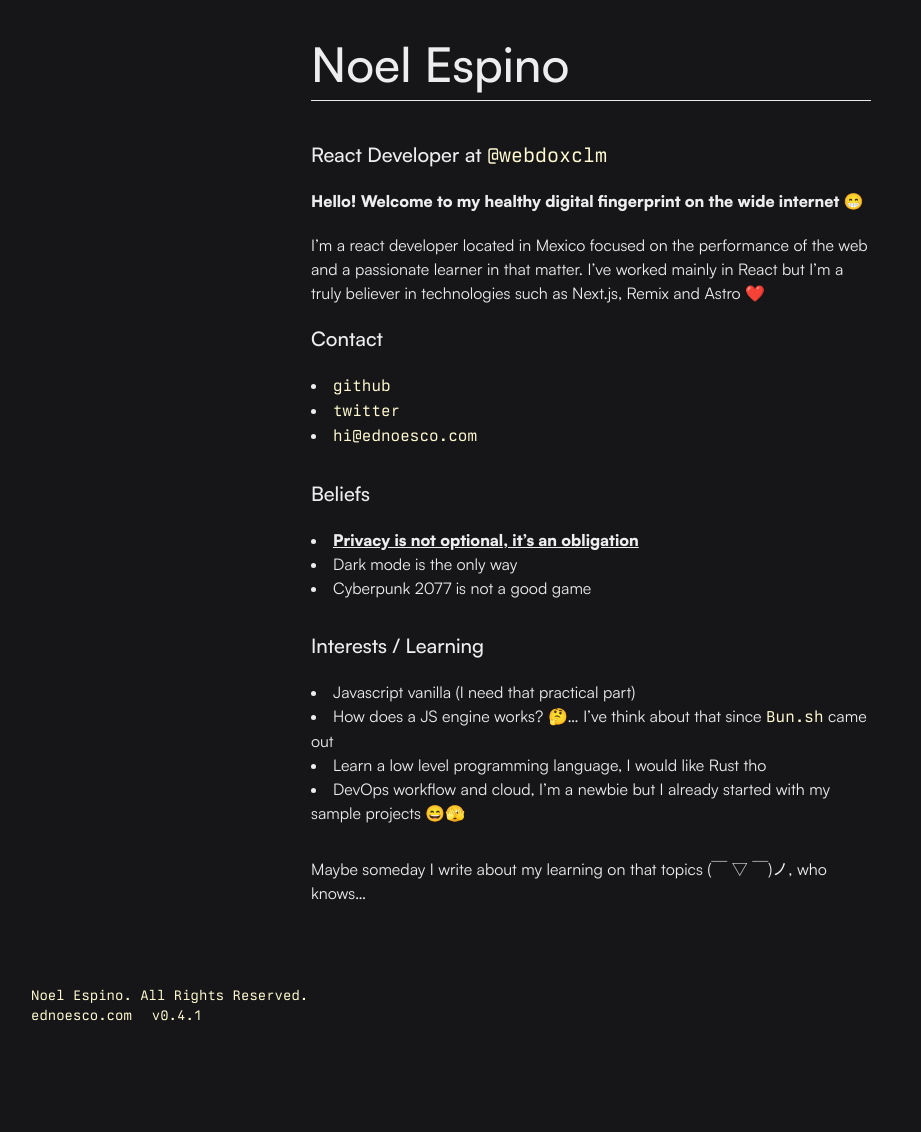
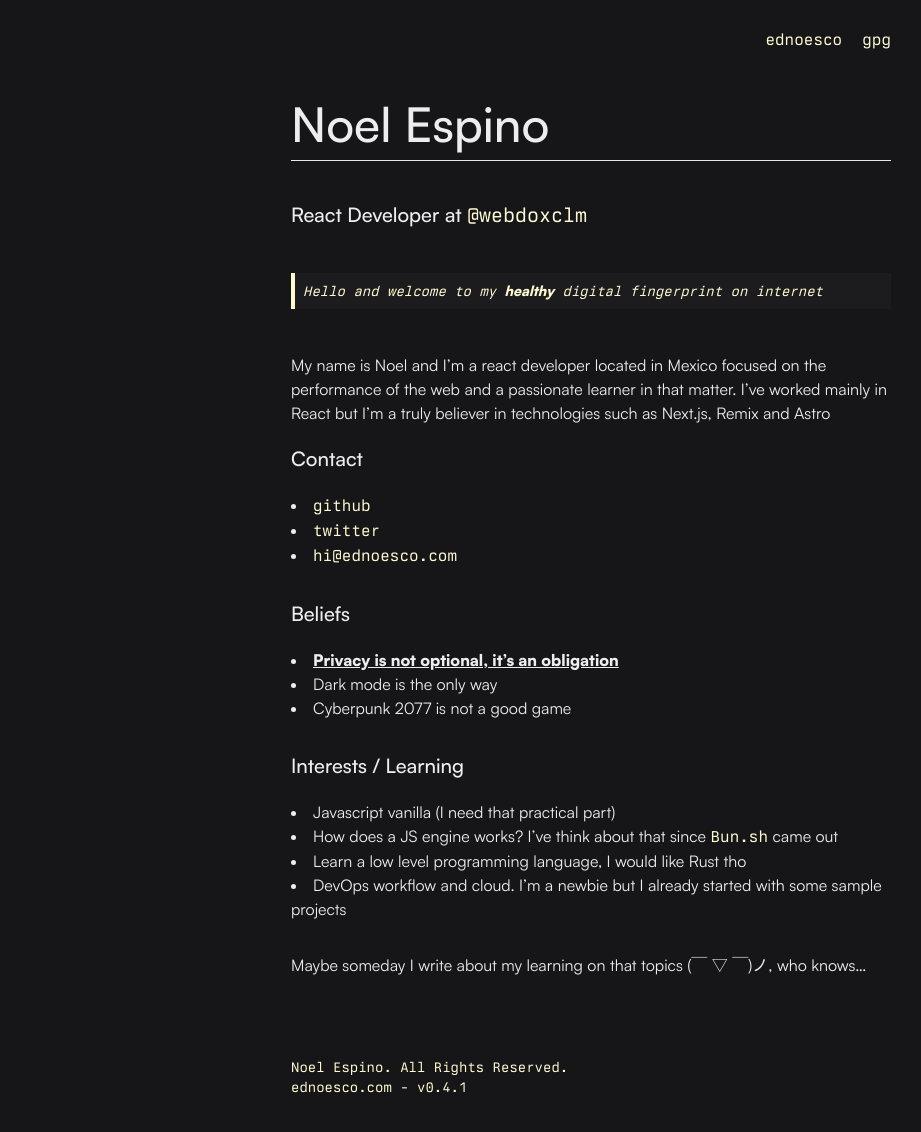
Before and after one commit to slingercode/ednoesco.com, an Astro site: page / in a window 1280 px wide. Shown: the whole page, without its empty margins (49-970 px from the left). Before the commit the page ends 1045 px from the top, so only its background shows below. Built offline with nearby package versions, Linux system fonts and the light colour scheme; Astro itself is replaced by a stand-in of ours.

Commit message:
Improve introduction and paddings

```diff
--- a/src/components/footer.astro
+++ b/src/components/footer.astro
@@ -1,10 +1,4 @@
-<footer
-  class="px-5 md:px-20 py-2 md:py-5 font-mono text-sm text-ednoesco-accent-high"
->
+<footer class="py-2 md:py-5 font-mono text-sm text-ednoesco-accent-high">
   <p>Noel Espino. All Rights Reserved.</p>
-
-  <div class="flex">
-    <p>ednoesco.com</p>
-    <p class="ml-5">v0.4.1</p>
-  </div>
+  <p>ednoesco.com - v0.4.1</p>
 </footer>
--- /dev/null
+++ b/src/components/header.astro
@@ -0,0 +1,15 @@
+<header class="w-full flex justify-end py-2">
+  <a
+    href="/"
+    class="pr-5 font-mono text-ednoesco-accent-high hover:text-ednoesco-accent-low hover:underline"
+  >
+    ednoesco
+  </a>
+
+  <a
+    href="/gpg"
+    class="font-mono text-ednoesco-accent-high hover:text-ednoesco-accent-low hover:underline"
+  >
+    gpg
+  </a>
+</header>
--- a/src/components/markdown.astro
+++ b/src/components/markdown.astro
@@ -1,3 +1,3 @@
-<div class="markdown p-5 sm:p-10 max-w-screen-sm mx-auto">
+<div class="markdown py-10">
   <slot />
 </div>
--- a/src/content/ednoesco/introduction.md
+++ b/src/content/ednoesco/introduction.md
@@ -2,10 +2,14 @@
 
 ### React Developer at [@webdoxclm](https://twitter.com/webdoxclm)
 
-**Hello! Welcome to my healthy digital fingerprint on the wide internet 😁**
+<br>
 
-I'm a react developer located in Mexico focused on the performance of the web and a passionate learner in that matter.
-I've worked mainly in React but I'm a truly believer in technologies such as Next.js, Remix and Astro ❤️
+> Hello and welcome to my **healthy** digital fingerprint on internet
+
+<br>
+
+My name is Noel and I'm a react developer located in Mexico focused on the performance of the web and a passionate learner in that matter.
+I've worked mainly in React but I'm a truly believer in technologies such as Next.js, Remix and Astro
 
 ### Contact
 
@@ -22,8 +26,8 @@ I've worked mainly in React but I'm a truly believer in technologies such as Nex
 ### Interests / Learning
 
 - Javascript vanilla (I need that practical part)
-- How does a JS engine works? 🤔... I've think about that since Bun.sh came out
+- How does a JS engine works? I've think about that since Bun.sh came out
 - Learn a low level programming language, I would like Rust tho
-- DevOps workflow and cloud, I'm a newbie but I already started with my sample projects 😄🫣
+- DevOps workflow and cloud. I'm a newbie but I already started with some sample projects
 
 Maybe someday I write about my learning on that topics (￣ ▽ ￣)ノ, who knows...
--- a/src/layouts/layout.astro
+++ b/src/layouts/layout.astro
@@ -1,5 +1,6 @@
 ---
 import "../global.css";
+import Header from "../components/header.astro";
 import Footer from "../components/footer.astro";
 
 export type Props = {
@@ -23,7 +24,11 @@ const { title, description } = Astro.props;
     <title>{title}</title>
   </head>
 
-  <body class="text-ednoesco-primary bg-ednoesco-background">
+  <body
+    class="text-ednoesco-primary bg-ednoesco-background p-5 max-w-screen-sm mx-auto"
+  >
+    <Header />
+
     <slot />
 
     <Footer />
```
